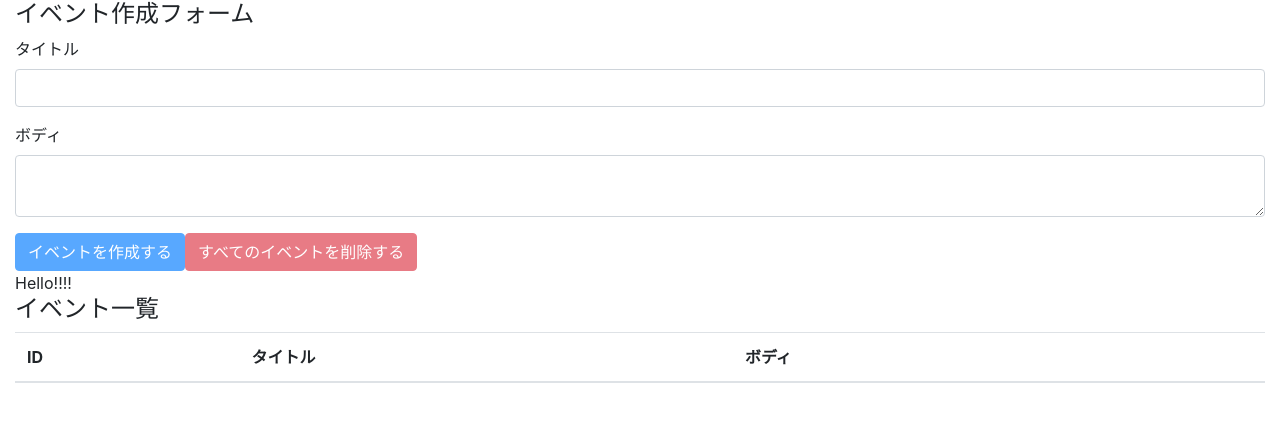
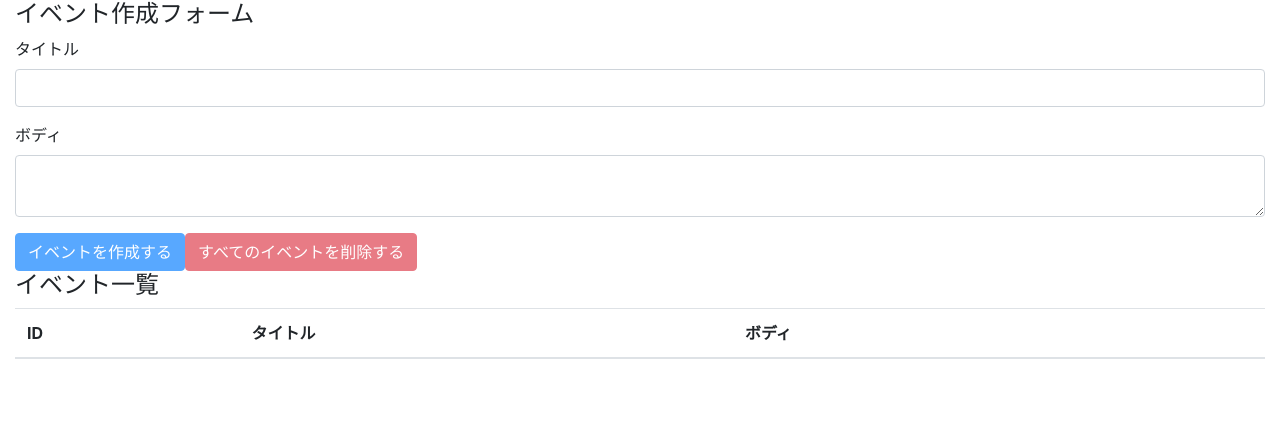
Before and after one commit to chokio0505/react-hooks-101, a React (Create React App) app: page / in a window 1280 px wide. Shown: the top 422 px of the page. Built offline with nearby package versions, Linux system fonts and the light colour scheme.

Commit message:
solve prop drilling issue

```diff
--- a/src/components/App.js
+++ b/src/components/App.js
@@ -9,10 +9,10 @@
   const [state, dispatch] = useReducer(reducer, []);
 
   return (
-    <AppContext.Provider value={'Hello!!!!'}>
+    <AppContext.Provider value={{ state, dispatch }}>
       <div className='container-fluid'>
-        <EventForm state={state} dispatch={dispatch} />
-        <Events state={state} dispatch={dispatch} />
+        <EventForm />
+        <Events />
       </div>
     </AppContext.Provider>
 
--- a/src/components/Event.js
+++ b/src/components/Event.js
@@ -1,7 +1,9 @@
-import React from 'react';
+import React, { useContext } from 'react'
 import { DELETE_EVENT } from '../actions'
+import AppContext from '../contexts/AppContext'
 
-const Event = ({ event, dispatch }) => {
+const Event = ({ event }) => {
+    const { dispatch } = useContext(AppContext)
     const id = event.id;
     const handleClickDeleteButton = () => {
         const result = window.confirm(`イベント(id=${id})を本当に削除してもよいですか？`);
--- a/src/components/EventForm.js
+++ b/src/components/EventForm.js
@@ -1,9 +1,11 @@
-import React, { useState } from 'react';
+import React, { useState, useContext } from 'react'
 import { CREATE_EVENT, DELETE_ALL_EVENTS } from '../actions'
+import AppContext from '../contexts/AppContext'
 
-const EventForm = ({ state, dispatch }) => {
+const EventForm = () => {
     const [title, setTitle] = useState('');
     const [body, setBody] = useState('');
+    const {state, dispatch} = useContext(AppContext);
 
     const addEvent = (e) => {
         e.preventDefault();
--- a/src/components/Events.js
+++ b/src/components/Events.js
@@ -2,11 +2,10 @@
 import Event from './Event';
 import AppContext from '../contexts/AppContext'
 
-const Events = ({ state, dispatch }) => {
-    const value = useContext(AppContext)
+const Events = () => {
+    const { state } = useContext(AppContext)
     return (
         <>
-            <div>{value}</div>
             <h4>イベント一覧</h4>
             <table className="table table-hover">
                 <thead>
@@ -21,7 +20,7 @@
                     {
                         state.map((event, index) => {
                             return (
-                                <Event key={index} event={event} dispatch={dispatch} />
+                                <Event key={index} event={event} />
                             )
                         })
                     }
```
